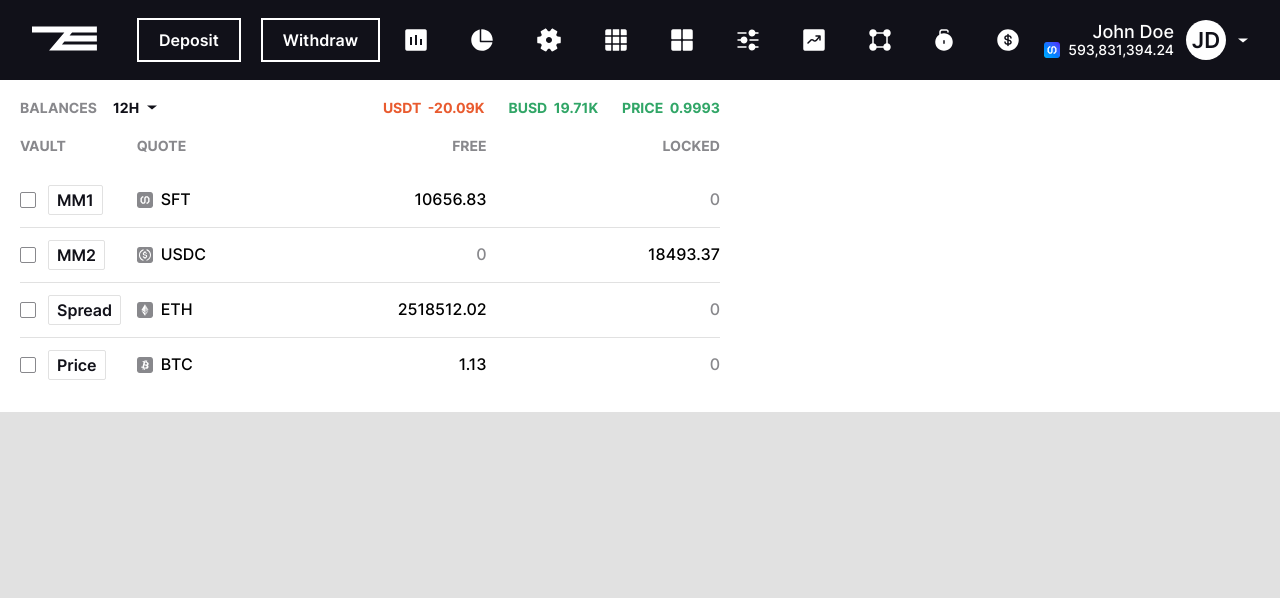
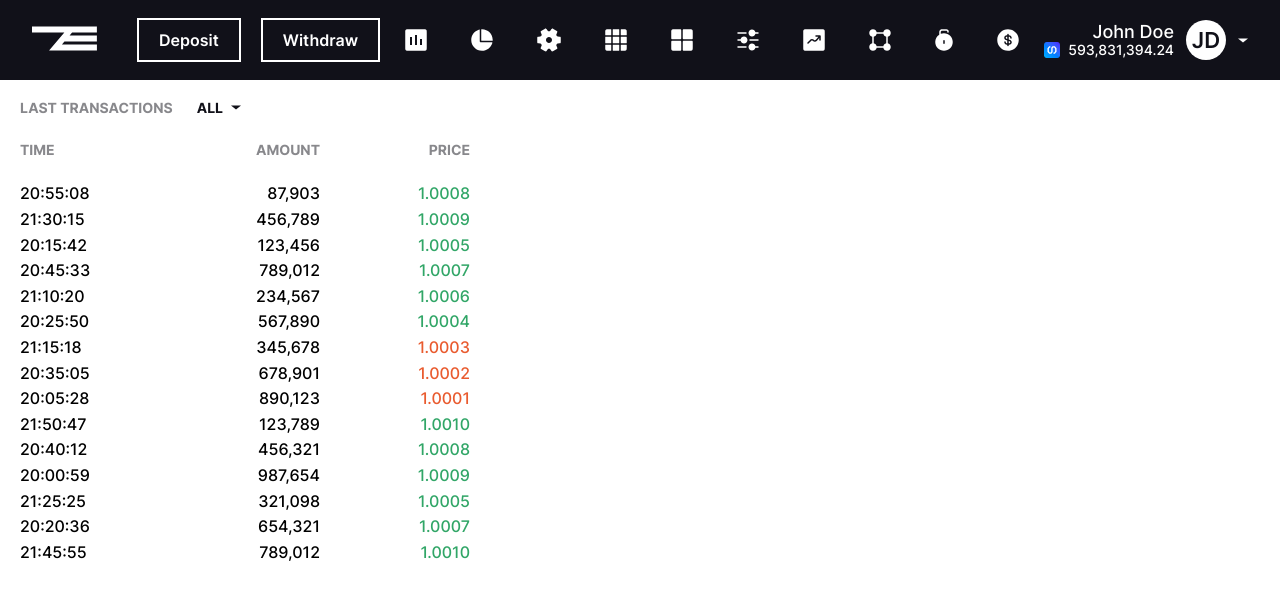
Before and after one commit to Elvinsky/currency-exchange, a Vue app: page /dashboard in a window 1280 px wide. Shown: the top 598 px of the page. Built offline with nearby package versions, Linux system fonts and the light colour scheme.

Commit message:
feat: [FCE-13] added last transactions table

```diff
--- /dev/null
+++ b/src/components/Dashboard/LastTransactionsDashboard.vue
@@ -0,0 +1,110 @@
+<template>
+  <div class="transactions">
+    <div class="transactions__label">
+      <h3>LAST TRANSACTIONS</h3>
+      <BaseSelect
+        :options="['ALL', '4H', '8H', '12H', '24H']"
+        v-model="userSelect"
+      >
+        <div class="select__wrapper">
+          <p>{{ userSelect }}</p>
+          <ArrowDownIcon />
+        </div>
+      </BaseSelect>
+    </div>
+    <BaseTable
+      :rows="transactionsDashboardMockedData"
+      :headers="transactionsDashboardMockedHeaders"
+    >
+      <template #price-row="{ row }">
+        <p
+          :class="{
+            success: (row.price as number) >= 1.0004,
+            warn: (row.price as number) < 1.0004,
+          }"
+        >
+          {{
+            row.price.toLocaleString('en-US', {
+              minimumFractionDigits: 4,
+              maximumFractionDigits: 4,
+            })
+          }}
+        </p>
+      </template>
+      <template #amount-row="{ row }">
+        {{
+          row.amount.toLocaleString('en-US', {
+            minimumFractionDigits: 0,
+            maximumFractionDigits: 4,
+          })
+        }}
+      </template>
+    </BaseTable>
+  </div>
+</template>
+
+<script setup lang="ts">
+  import ArrowDownIcon from '@icons/Header/ArrowDownIcon.vue';
+  import BaseSelect from '../common/Select/BaseSelect.vue';
+  import { ref } from 'vue';
+  import BaseTable from '../common/Table/BaseTable.vue';
+  import { transactionsDashboardMockedData, transactionsDashboardMockedHeaders } from './consts';
+
+  const userSelect = ref<string>('ALL');
+</script>
+
+<style scoped lang="scss">
+  .transactions {
+    display: flex;
+    flex-direction: column;
+    align-items: start;
+    justify-content: center;
+    gap: var(--space-xl);
+    width: 450px;
+
+    &__label {
+      display: flex;
+      flex-direction: row;
+      align-items: start;
+      justify-content: center;
+      gap: var(--space-xl);
+
+      h3 {
+        font-family: var(--font-inter-bold);
+        font-size: var(--font-size-xs);
+        color: var(--color-gray-main);
+        white-space: nowrap;
+      }
+    }
+  }
+
+  .select__wrapper {
+    display: flex;
+    flex-direction: row;
+    align-items: center;
+    justify-content: center;
+    gap: var(--space-xs);
+
+    p {
+      font-family: var(--font-inter-bold);
+      font-size: var(--font-size-xs);
+      color: var(--color-black-main);
+    }
+
+    ::v-deep(path) {
+      fill: var(--color-black-main);
+    }
+
+    &:hover {
+      cursor: pointer;
+    }
+  }
+
+  .success {
+    color: var(--color-success);
+  }
+
+  .warn {
+    color: var(--color-alarm-primary);
+  }
+</style>
--- a/src/components/common/Table/BaseTable.vue
+++ b/src/components/common/Table/BaseTable.vue
@@ -72,6 +72,8 @@
     }
 
     .cell {
+      padding-top: 4px;
+      padding-bottom: 4px;
       text-align: end;
       font-family: var(--font-inter-medium);
       font-size: var(--font-size-s);
--- a/src/components/common/Table/types.ts
+++ b/src/components/common/Table/types.ts
@@ -16,5 +16,5 @@ export interface ITableProps {
   rows: ITableRows[];
   headers: ITableHeaders[];
   maxHeight?: string;
-  lined: boolean;
+  lined?: boolean;
 }
--- a/src/pages/Dashboard/DashboardPage.vue
+++ b/src/pages/Dashboard/DashboardPage.vue
@@ -1,14 +1,14 @@
 <template>
   <div class="dashboard">
     <DashboardLayout>
-      <BalancesTable />
+      <LastTransactionsDashboard />
     </DashboardLayout>
   </div>
 </template>
 
 <script setup lang="ts">
-  import BalancesTable from '@/components/Dashboard/BalancesTable.vue';
   import DashboardLayout from '@/components/Dashboard/DashboardLayout.vue';
+  import LastTransactionsDashboard from '@/components/Dashboard/LastTransactionsDashboard.vue';
 </script>
 
 <style scoped lang="scss">
@@ -18,5 +18,6 @@
     gap: 20px;
     align-items: center;
     justify-content: center;
+    height: 100%;
   }
 </style>
```
